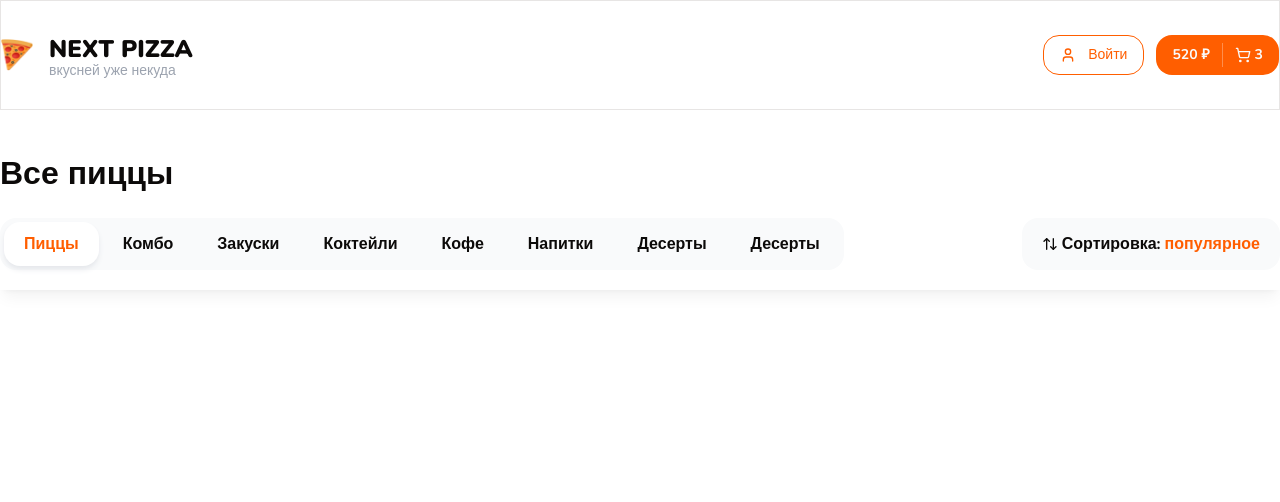
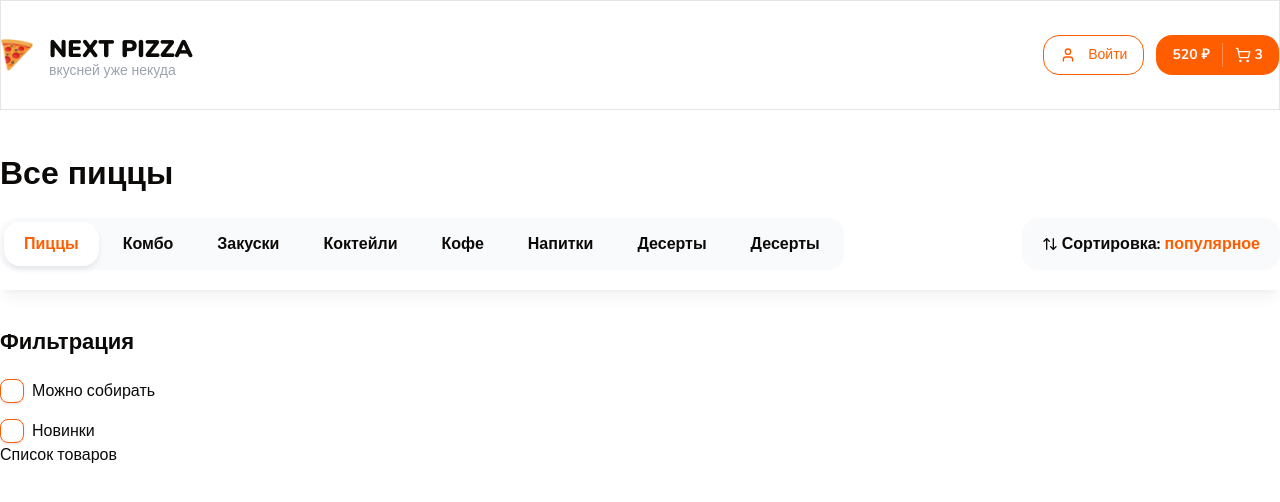
Before and after one commit to albert-alanreys/next-pizza, a Next.js app: page / in a window 1280 px wide. Shown: the top 502 px of the page. Built offline with nearby package versions, Linux system fonts and the light colour scheme.

Commit message:
Add FilterCheckbox and Filters shared components

```diff
--- a/src/app/page.tsx
+++ b/src/app/page.tsx
@@ -1,10 +1,4 @@
-import {
-	Categories,
-	Container,
-	SortPopup,
-	Title,
-	TopBar,
-} from '@/components/shared';
+import { Container, Filters, Title, TopBar } from '@/components/shared';
 
 export default function Home() {
 	return (
@@ -12,7 +6,19 @@
 			<Container className='mt-10'>
 				<Title text='Все пиццы' size='lg' className='font-extrabold' />
 			</Container>
-			<TopBar />{' '}
+			<TopBar />
+
+			<Container className='mt-9 pb-14'>
+				<div className='flex gap-[60px]'>
+					<div className='w-[250px]'>
+						<Filters />
+					</div>
+				</div>
+
+				<div className='flex-1'>
+					<div className='flex flex-col gap-16'>Список товаров</div>
+				</div>
+			</Container>
 		</>
 	);
 }
--- /dev/null
+++ b/src/components/shared/filter-checkbox.tsx
@@ -0,0 +1,36 @@
+import { Checkbox } from '../ui';
+
+export interface FilterCheckboxProps {
+	text: string;
+	value: string;
+	endAdornment?: React.ReactNode;
+	onCheckedChange?: (checked: boolean) => void;
+	checked?: boolean;
+}
+
+export const FilterCheckbox: React.FC<FilterCheckboxProps> = ({
+	text,
+	value,
+	endAdornment,
+	onCheckedChange,
+	checked,
+}) => {
+	return (
+		<div className='flex items-center space-x-2'>
+			<Checkbox
+				onCheckedChange={onCheckedChange}
+				checked={checked}
+				value={value}
+				className='rounded-[8px] w-6 h-6'
+				id={`checkbox-${String(value)}`}
+			/>
+			<label
+				htmlFor={`checkbox-${String(value)}`}
+				className='leading-none cursor-pointer flex-1'
+			>
+				{text}
+			</label>
+			{endAdornment}
+		</div>
+	);
+};
--- /dev/null
+++ b/src/components/shared/filters.tsx
@@ -0,0 +1,19 @@
+import { FilterCheckbox } from './filter-checkbox';
+import { Title } from './title';
+
+interface Props {
+	className?: string;
+}
+
+export const Filters: React.FC<Props> = ({ className }) => {
+	return (
+		<div className={className}>
+			<Title text='Фильтрация' size='sm' className='mb-5 font-bold' />
+
+			<div className='flex flex-col gap-4'>
+				<FilterCheckbox text='Можно собирать' value='1' />
+				<FilterCheckbox text='Новинки' value='2' />
+			</div>
+		</div>
+	);
+};
--- a/src/components/shared/index.ts
+++ b/src/components/shared/index.ts
@@ -1,5 +1,7 @@
 export { Categories } from './categories';
 export { Container } from './container';
+export { FilterCheckbox } from './filter-checkbox';
+export { Filters } from './filters';
 export { Header } from './header';
 export { SortPopup } from './sort-popup';
 export { Title } from './title';
```
